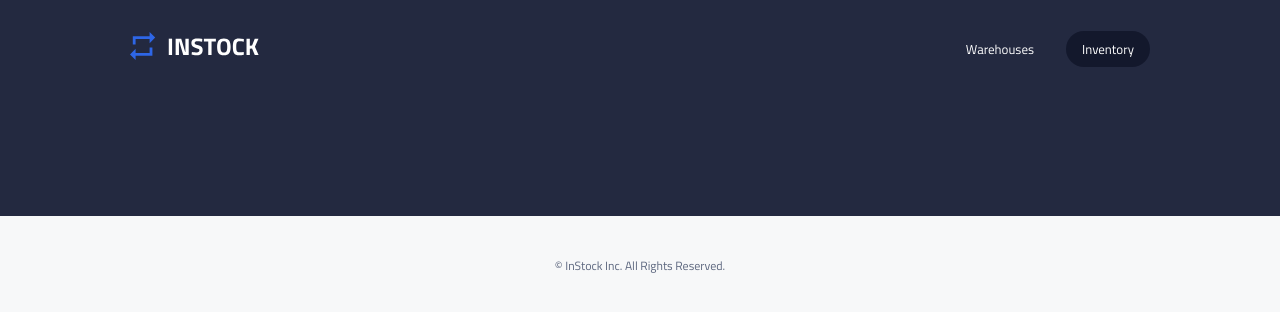
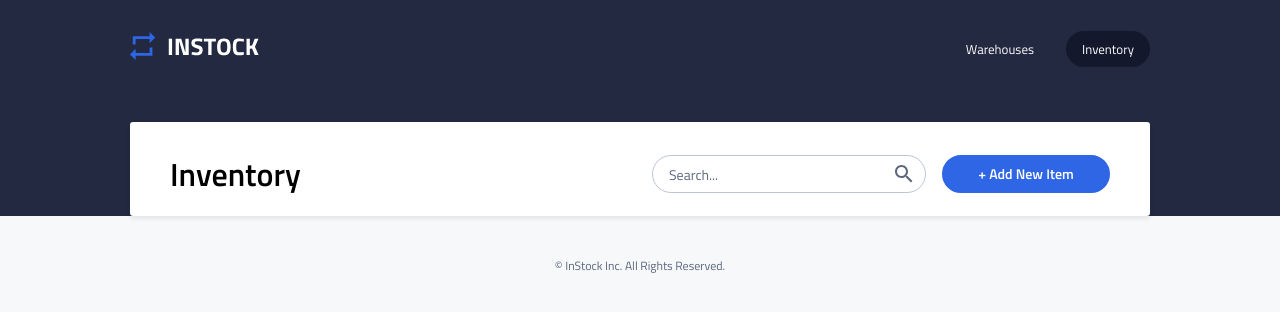
Before and after one commit to olivia-onuk/instock-full-stack-attack, a React (Vite) app: page /inventory in a window 1280 px wide. Shown: the top 312 px of the page. Built offline with nearby package versions, Linux system fonts and the light colour scheme.

Commit message:
build Inventory page

```diff
--- a/src/pages/Inventory/Inventory.jsx
+++ b/src/pages/Inventory/Inventory.jsx
@@ -1,7 +1,44 @@
 import "./Inventory.scss";
+import InventoryList from "../../components/InventoryList/InventoryList";
+import { useState } from "react";
+import { Link } from "react-router-dom";
+import searchIcon from "../../assets/icons/search-24px.svg";
+
 
 function Inventory() {
-  return;
+  const [query, setQuery] = useState("");
+
+  const handleSearch = async() => {
+    if(query.trim()!== "") {
+      searchWarehouse(query);
+    }
+  }
+
+  return(
+    <div className=" main">
+      <div className="inventory-hero">
+        <h1 className="inventory-title">Inventory</h1>
+        <div className="inventory-hero__right">
+          <div className="inventory-search">
+            <input
+            type="text"
+            className="inventory-search__input"
+            placeholder="Search..."
+            value={query}
+            onChange={(e) => setQuery(e.target.value)}
+            onKeyDown={(e) => e.key === "Enter" && handleSearch()}
+            />
+            <img src={searchIcon} alt="Search" className="inventory-search__icon" onClick={handleSearch} />
+          </div>
+          <Link to="/inventory/add">
+          <button className="add-inventory-button"><h3 className="add-inventory-button__text">+ Add New Item</h3></button>
+          </Link>
+        </div>
+      </div>
+      <InventoryList />
+    </div>
+
+  )
 }
 
 export default Inventory;
--- a/src/pages/Inventory/Inventory.scss
+++ b/src/pages/Inventory/Inventory.scss
@@ -0,0 +1,89 @@
+@use "../../styles/partials/mixins" as *;
+@use "../../styles/partials/variables" as *;
+@use "../../components/Typography/Typography.scss" as typography;
+
+.inventory-hero {
+  @include responsive-horizontal-padding;
+  padding-top: 1.5rem;
+  padding-bottom: 1.5rem;
+  @include tablet {
+    display: flex;
+    align-items: center;
+    justify-content: space-between;
+    padding-top: 2rem;
+    padding-bottom: 1.375rem;
+  }
+  &__right {
+    @include tablet {
+      display: flex;
+      gap: 1rem;
+    }
+  }
+}
+
+.inventory-title {
+  margin: 0.5rem 0;
+  @include tablet {
+    margin: 0;
+  }
+}
+
+
+.inventory-search {
+  margin: 1rem 0;
+  position: relative;
+  width: 100%;
+  @include tablet {
+    margin: 0;
+  }
+  &__input {
+    width: 100%;
+    height: $input-height-mobile;
+    padding: 0 1rem;
+    border: 0.0625rem solid $secondary-color-two;
+    border-radius: 1.25rem;
+    &:active {
+        border: 0.0625rem solid $primary-color-two;
+    }
+    &::placeholder {
+      color: $secondary-color-one;
+      @extend .p2;
+    }
+    @include tablet {
+      height: $input-height-tablet;
+      width: 11.5625rem;
+      @include desktop {
+        width: 17.125rem;
+      }
+    }
+  }
+  &__icon {
+    position: absolute;
+    right: 10px;
+    top: calc(50% - 12px);
+    height: 24px;
+    cursor: pointer;
+  }
+}
+
+.add-inventory-button {
+  color: $primary-color-three;
+  background-color: $primary-color-two;
+  border: 0.125rem solid $primary-color-two;
+  width: 100%;
+  height: 2.25rem;
+  padding: 0 1rem;
+  border-radius: 1.25rem;
+  &:hover {
+    background-color: $background-color-one;
+    border: none;
+  }
+  @include tablet {
+    height: 2.375rem;
+    width: $button-width-tablet;
+    flex-shrink: 0;
+    &__text {
+      white-space: nowrap;
+    }
+  }
+}
```
